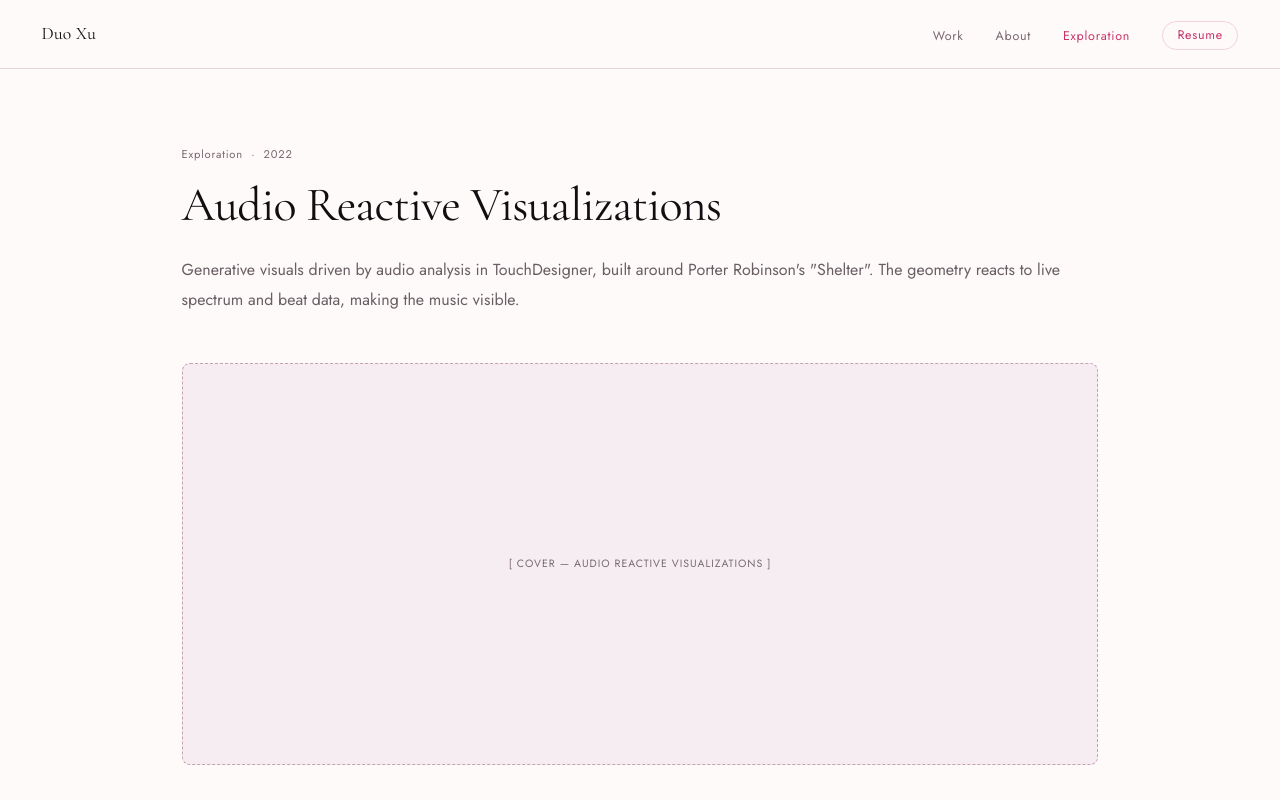
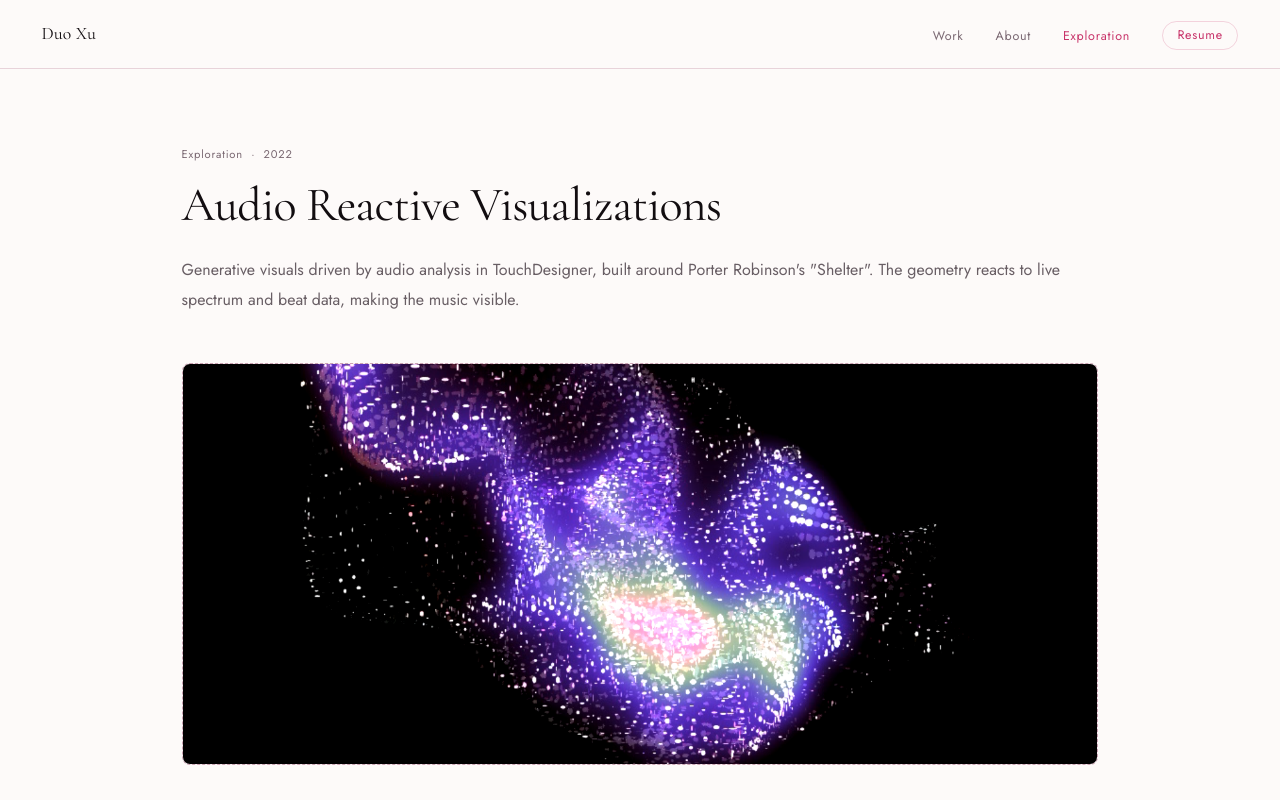
Before and after one commit to DuoBunnie/duobunnie.github.io, a plain HTML site: page audio-visualizations.html in a window 1280 px wide. Shown: the top 800 px of the page. Drawn offline with nearby package versions, Linux system fonts and the light colour scheme.

Commit message:
Add Visualization image as audio viz thumbnail and cover

```diff
--- a/audio-visualizations.html
+++ b/audio-visualizations.html
@@ -34,9 +34,8 @@
       <p class="case-header-desc">
         Generative visuals driven by audio analysis in TouchDesigner, built around Porter Robinson's "Shelter". The geometry reacts to live spectrum and beat data, making the music visible.
       </p>
-      <!-- Replace placeholder with actual cover image when available -->
       <div class="case-cover">
-        <span>[ Cover — Audio Reactive Visualizations ]</span>
+        <img src="Assets/Audio%20Reactive%20Visualization/Visualization.PNG" alt="Audio Reactive Visualizations" decoding="async" fetchpriority="high">
       </div>
     </section>
 
```
Also changed, not shown: exploration.html (+1 -2 lines), Assets/Audio Reactive Visualization/Visualization.PNG (added).
